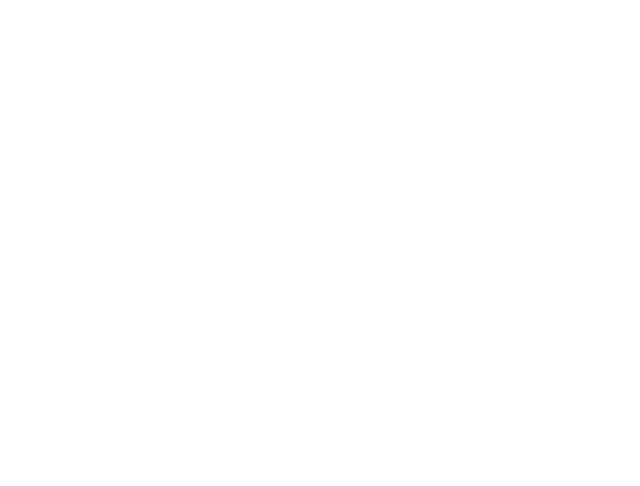
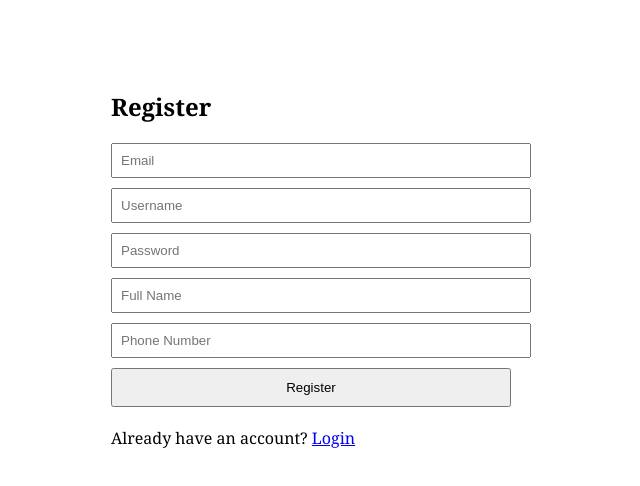
Before and after one commit to bhuvaneswari-visakha/code-collaborative-editor, a React (Vite) app in the folder frontend/: page /register in a window 1280 px wide. Before the commit this address had no page. Shown: the top 486 px of the page, without its empty margins (329-969 px from the left). Built offline with nearby package versions, Linux system fonts and the light colour scheme.

Commit message:
Add basic Login and Register pages

```diff
--- a/frontend/src/App.jsx
+++ b/frontend/src/App.jsx
@@ -8,6 +8,8 @@
 // import PublicLayout from './components/PublicLayout/PublicLayout';
  import Dashboard from "./pages/dashboard";
  import DocumentPage from "./pages/DocumentPage";
+ import Login from "./pages/Login";
+ import Register from "./pages/Register";
  const App = () => {
   return (
     <Router>
@@ -17,11 +19,11 @@
           <Route path="/" element={<Home />} />
           <Route path="/about" element={<About />} />
           <Route path="/features" element={<Feature />} />
-          <Route path="/register" element={<Register />} />
-          <Route path="/login" element={<Login />} />
         </Route>
         */}
         <Route path="/" element={<Navigate to="/dashboard" replace />} />
+        <Route path="/login" element={<Login />} />
+        <Route path="/register" element={<Register />} />
         <Route path='/dashboard' element={<Dashboard/>}/>
         <Route path="/document/:docId" element={<DocumentPage />} />
       </Routes>
--- /dev/null
+++ b/frontend/src/pages/Login.jsx
@@ -0,0 +1,67 @@
+import React, { useState } from 'react';
+import { useNavigate } from 'react-router-dom';
+
+const Login = () => {
+  const [username, setUsername] = useState('');
+  const [password, setPassword] = useState('');
+  const [error, setError] = useState('');
+  const navigate = useNavigate();
+
+  const handleSubmit = async (e) => {
+    e.preventDefault();
+    try {
+      const response = await fetch(`${import.meta.env.VITE_API_URL}/login/`, {
+        method: 'POST',
+        headers: {
+          'Content-Type': 'application/json',
+        },
+        body: JSON.stringify({ username, password }),
+      });
+
+      if (response.ok) {
+        const data = await response.json();
+        sessionStorage.setItem('token', data.token);
+        navigate('/dashboard');
+      } else {
+        setError('Invalid credentials');
+      }
+    } catch (err) {
+      setError('Login failed');
+    }
+  };
+
+  return (
+    <div style={{ padding: '20px', maxWidth: '400px', margin: '50px auto' }}>
+      <h2>Login</h2>
+      <form onSubmit={handleSubmit}>
+        <div style={{ marginBottom: '10px' }}>
+          <input
+            type="text"
+            placeholder="Username"
+            value={username}
+            onChange={(e) => setUsername(e.target.value)}
+            required
+            style={{ width: '100%', padding: '8px' }}
+          />
+        </div>
+        <div style={{ marginBottom: '10px' }}>
+          <input
+            type="password"
+            placeholder="Password"
+            value={password}
+            onChange={(e) => setPassword(e.target.value)}
+            required
+            style={{ width: '100%', padding: '8px' }}
+          />
+        </div>
+        {error && <p style={{ color: 'red' }}>{error}</p>}
+        <button type="submit" style={{ width: '100%', padding: '10px' }}>Login</button>
+      </form>
+      <p style={{ marginTop: '20px' }}>
+        Don't have an account? <a href="/register">Register</a>
+      </p>
+    </div>
+  );
+};
+
+export default Login;
--- /dev/null
+++ b/frontend/src/pages/Register.jsx
@@ -0,0 +1,112 @@
+import React, { useState } from 'react';
+import { useNavigate } from 'react-router-dom';
+
+const Register = () => {
+  const [formData, setFormData] = useState({
+    email: '',
+    username: '',
+    password: '',
+    name: '',
+    phoneNo: ''
+  });
+  const [error, setError] = useState('');
+  const navigate = useNavigate();
+
+  const handleChange = (e) => {
+    setFormData({
+      ...formData,
+      [e.target.name]: e.target.value
+    });
+  };
+
+  const handleSubmit = async (e) => {
+    e.preventDefault();
+    try {
+      const response = await fetch(`${import.meta.env.VITE_API_URL}/register/`, {
+        method: 'POST',
+        headers: {
+          'Content-Type': 'application/json',
+        },
+        body: JSON.stringify(formData),
+      });
+
+      if (response.ok) {
+        navigate('/login');
+      } else {
+        const errorData = await response.text();
+        setError(errorData || 'Registration failed');
+      }
+    } catch (err) {
+      setError('Registration failed');
+    }
+  };
+
+  return (
+    <div style={{ padding: '20px', maxWidth: '400px', margin: '50px auto' }}>
+      <h2>Register</h2>
+      <form onSubmit={handleSubmit}>
+        <div style={{ marginBottom: '10px' }}>
+          <input
+            type="email"
+            name="email"
+            placeholder="Email"
+            value={formData.email}
+            onChange={handleChange}
+            required
+            style={{ width: '100%', padding: '8px' }}
+          />
+        </div>
+        <div style={{ marginBottom: '10px' }}>
+          <input
+            type="text"
+            name="username"
+            placeholder="Username"
+            value={formData.username}
+            onChange={handleChange}
+            required
+            style={{ width: '100%', padding: '8px' }}
+          />
+        </div>
+        <div style={{ marginBottom: '10px' }}>
+          <input
+            type="password"
+            name="password"
+            placeholder="Password"
+            value={formData.password}
+            onChange={handleChange}
+            required
+            style={{ width: '100%', padding: '8px' }}
+          />
+        </div>
+        <div style={{ marginBottom: '10px' }}>
+          <input
+            type="text"
+            name="name"
+            placeholder="Full Name"
+            value={formData.name}
+            onChange={handleChange}
+            required
+            style={{ width: '100%', padding: '8px' }}
+          />
+        </div>
+        <div style={{ marginBottom: '10px' }}>
+          <input
+            type="tel"
+            name="phoneNo"
+            placeholder="Phone Number"
+            value={formData.phoneNo}
+            onChange={handleChange}
+            style={{ width: '100%', padding: '8px' }}
+          />
+        </div>
+        {error && <p style={{ color: 'red' }}>{error}</p>}
+        <button type="submit" style={{ width: '100%', padding: '10px' }}>Register</button>
+      </form>
+      <p style={{ marginTop: '20px' }}>
+        Already have an account? <a href="/login">Login</a>
+      </p>
+    </div>
+  );
+};
+
+export default Register;
```
